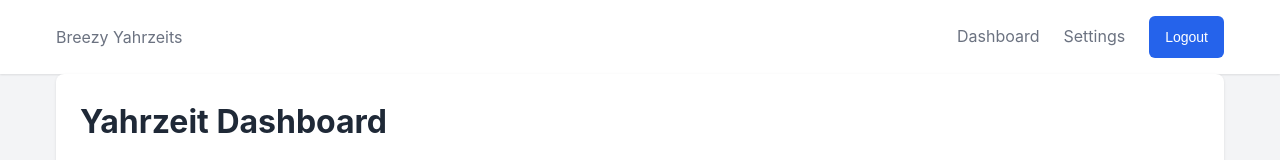
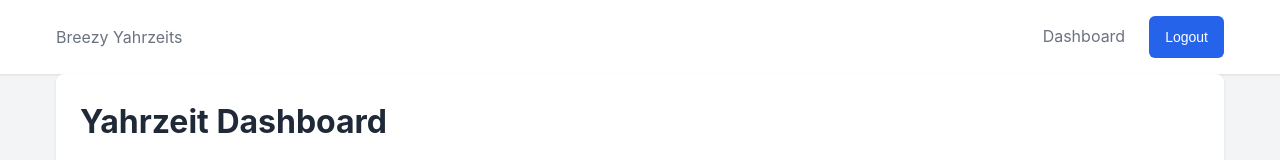
Before and after one commit to jasmosez/breezy-yahrzeits, a Next.js app: page /dashboard in a window 1280 px wide. Shown: the top 160 px of the page. Built offline with nearby package versions, Linux system fonts and the light colour scheme.

Commit message:
remove settings link in main nav

```diff
--- a/src/components/Layout.tsx
+++ b/src/components/Layout.tsx
@@ -32,9 +32,6 @@ export default function Layout({ children }: LayoutProps) {
             <Link href="/dashboard" className="nav-link">
               Dashboard
             </Link>
-            <Link href="/settings" className="nav-link">
-              Settings
-            </Link>
             <button onClick={handleLogout} className="button">
               Logout
             </button>
```
